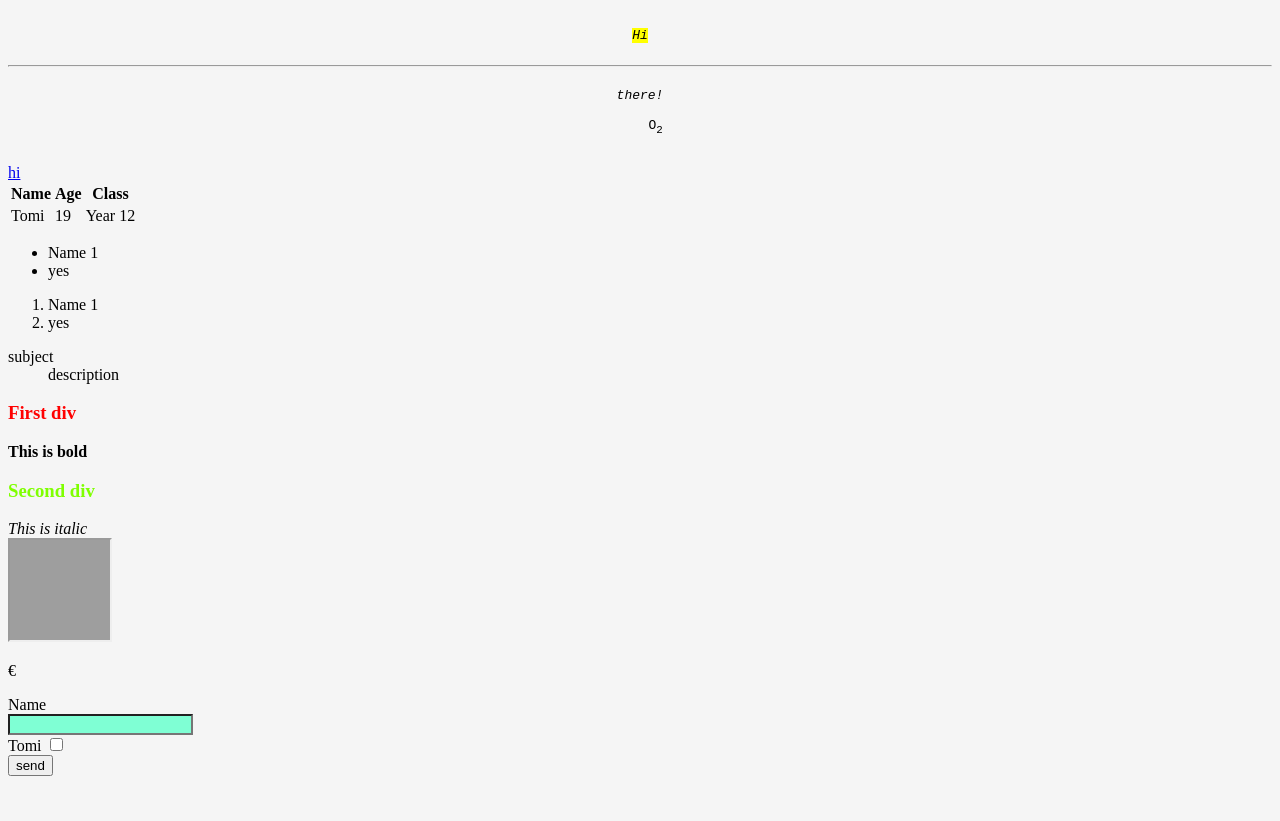
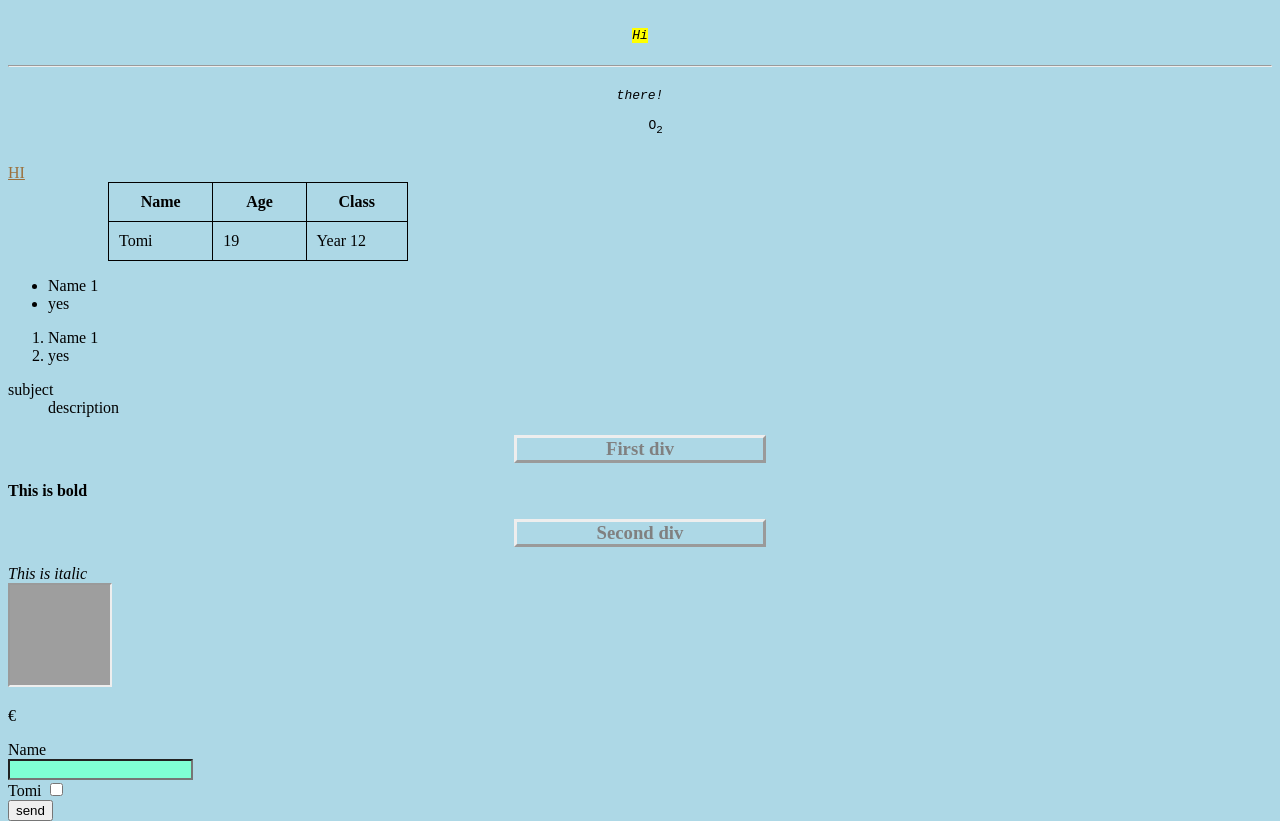
Before and after one commit to Wynmatte/HTML-CSS-JS-test, a plain HTML site: page index.html in a window 1280 px wide. Before the commit the page ends 800 px from the top, so only its background shows below. Drawn offline with Linux system fonts and the light colour scheme; grey boxes are pictures that could not be loaded.

Commit message:
tested some more CSS selectors

```diff
--- a/index.html
+++ b/index.html
@@ -48,7 +48,7 @@ there!
 </dl>
 
 <div id="1">
-  <h3>First div</h3>
+  <h3 class="heading">First div</h3>
   <b>This is bold</b>
 </div>
   <div id="2">
--- a/styles.css
+++ b/styles.css
@@ -4,12 +4,12 @@ html {
   }
 
 body {
-    background-color: whitesmoke;
+    background-color: lightblue;
   }
 
   /* this is a comment*/
 
-h3 {
+h1 {
     color: red;
 }
 
@@ -19,5 +19,24 @@ h3 {
 }
 
 .heading{
-    color: chartreuse;
+    color: grey;
+    margin-left: 40%;
+    margin-right: 40%;
+    border-style: outset;
+    text-align: center;
 }
+
+a {
+    text-transform: uppercase;
+    color: rgb(155, 112, 60);
+}
+
+table, th, td {
+    margin-left: 100px;
+    border: 1px solid;
+    border-collapse: collapse;
+    width: 300px;
+}
+th, td {
+    padding: 10px;
+}
```
